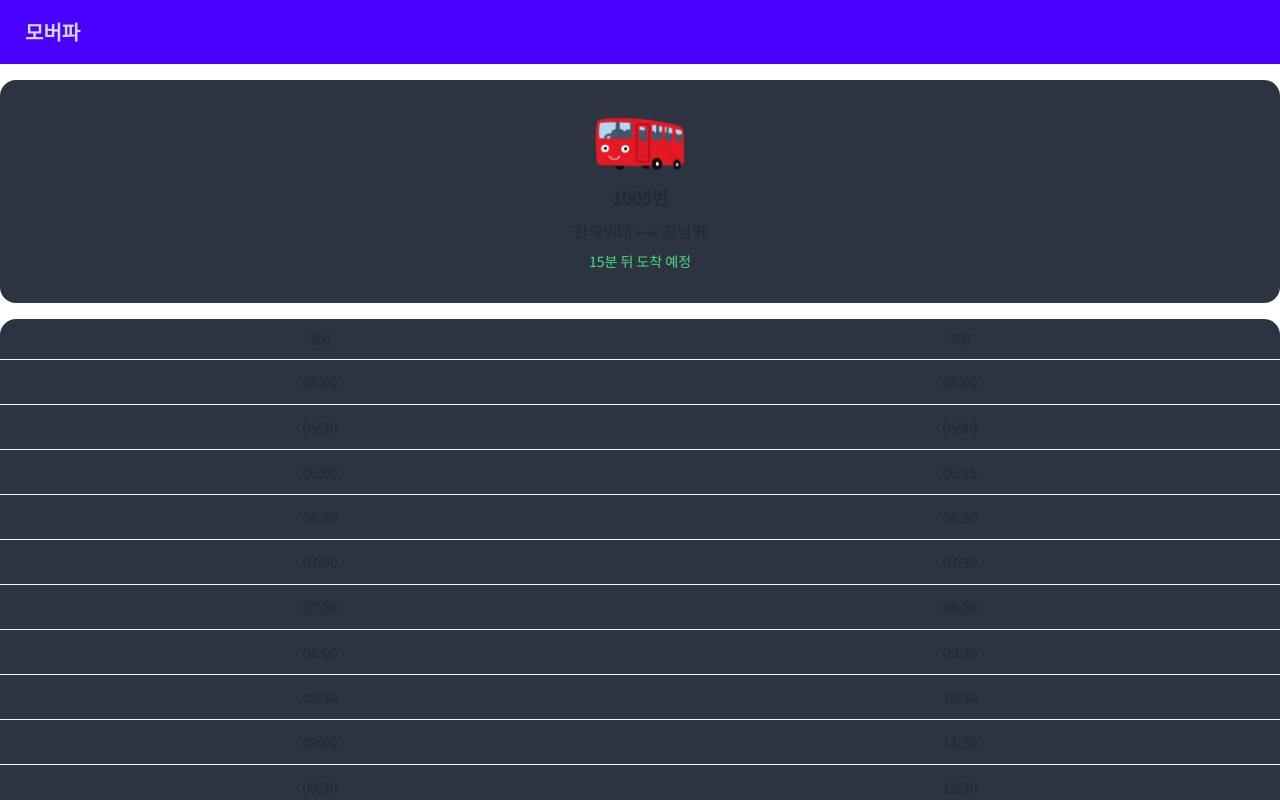
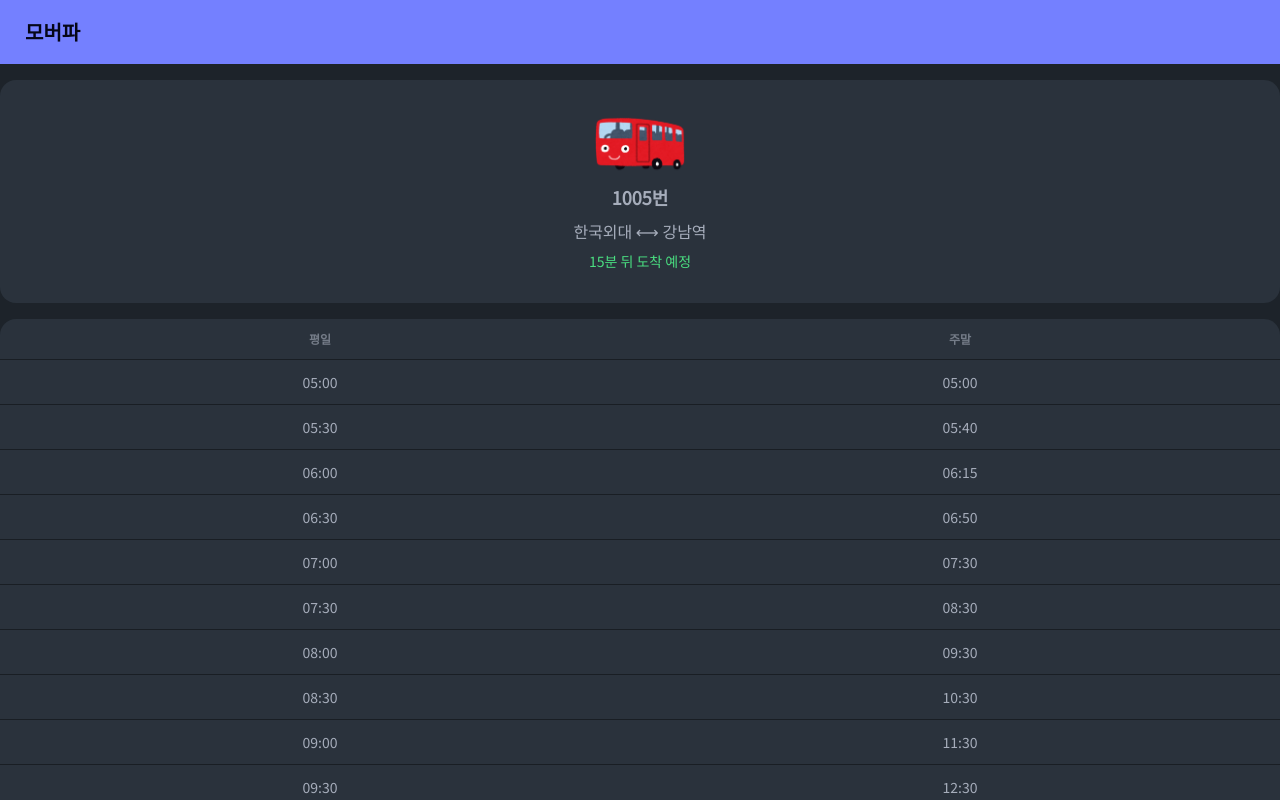
Before and after one commit to hufs-opensw-7/bus-finder, a React (Create React App) app: page /detail/1005 in a window 1280 px wide. Shown: the top 800 px of the page. Built offline with nearby package versions, Linux system fonts and the light colour scheme.

Commit message:
Dark mode as default

```diff
--- a/public/index.html
+++ b/public/index.html
@@ -1,5 +1,5 @@
 <!DOCTYPE html>
-<html lang="en">
+<html lang="en" data-theme="dark">
   <head>
     <meta charset="utf-8" />
     <link rel="icon" href="%PUBLIC_URL%/favicon.ico" />
--- a/src/components/DetailPage/BusScheduleCard.js
+++ b/src/components/DetailPage/BusScheduleCard.js
@@ -1,15 +1,15 @@
 function BusScheduleCard({ busSchedule }) {
   const currentTime = new Date();
-    const currentHour = currentTime.getHours();
-    const currentMinute = currentTime.getMinutes();
 
-    const formattedCurrentTime = `${currentHour.toString().padStart(2, '0')}:${currentMinute.toString().padStart(2, '0')}`;
-
-    const closestTime = busSchedule.weekday.reduce((prev, curr) => (
-        Math.abs(new Date(`2000-01-01T${prev}`) - currentTime) < Math.abs(new Date(`2000-01-01T${curr}`) - currentTime) ? prev : curr
-    ));
-
-    console.log(closestTime)
+  const closestTime = busSchedule.weekday.reduce((prev, curr) => {
+    const [hourPrev, minutePrev] = prev.split(":").map(Number);
+    const [hourCurr, minuteCurr] = curr.split(":").map(Number);
+    const timePrev = new Date(0, 0, 0, hourPrev, minutePrev);
+    const timeCurr = new Date(0, 0, 0, hourCurr, minuteCurr);
+    const diffPrev = Math.abs(currentTime - timePrev);
+    const diffCurr = Math.abs(currentTime - timeCurr);
+    return diffPrev < diffCurr ? prev : curr;
+  });
 
   return (
     <div className="card bg-neutral my-4">
@@ -25,14 +25,14 @@ function BusScheduleCard({ busSchedule }) {
             {busSchedule.weekday.map((weekdayTime, index) => (
               <tr key={index} className={weekdayTime === closestTime ? "bg-base-200" : ""}>
                 <td>{weekdayTime}</td>
-                            <td>{index < busSchedule.weekend.length ? busSchedule.weekend[index] : ''}</td>
+                <td>{index < busSchedule.weekend.length ? busSchedule.weekend[index] : ""}</td>
               </tr>
             ))}
           </tbody>
         </table>
       </div>
     </div>
-    )
+  );
 }
 
 export default BusScheduleCard;
--- a/tailwind.config.js
+++ b/tailwind.config.js
@@ -9,4 +9,7 @@ module.exports = {
   plugins: [
     require('daisyui'),
   ],
+  daisyui: {
+    themes: ["dark"],
+  },
 }
```
Lines whose indentation alone changed are shown as unchanged.
